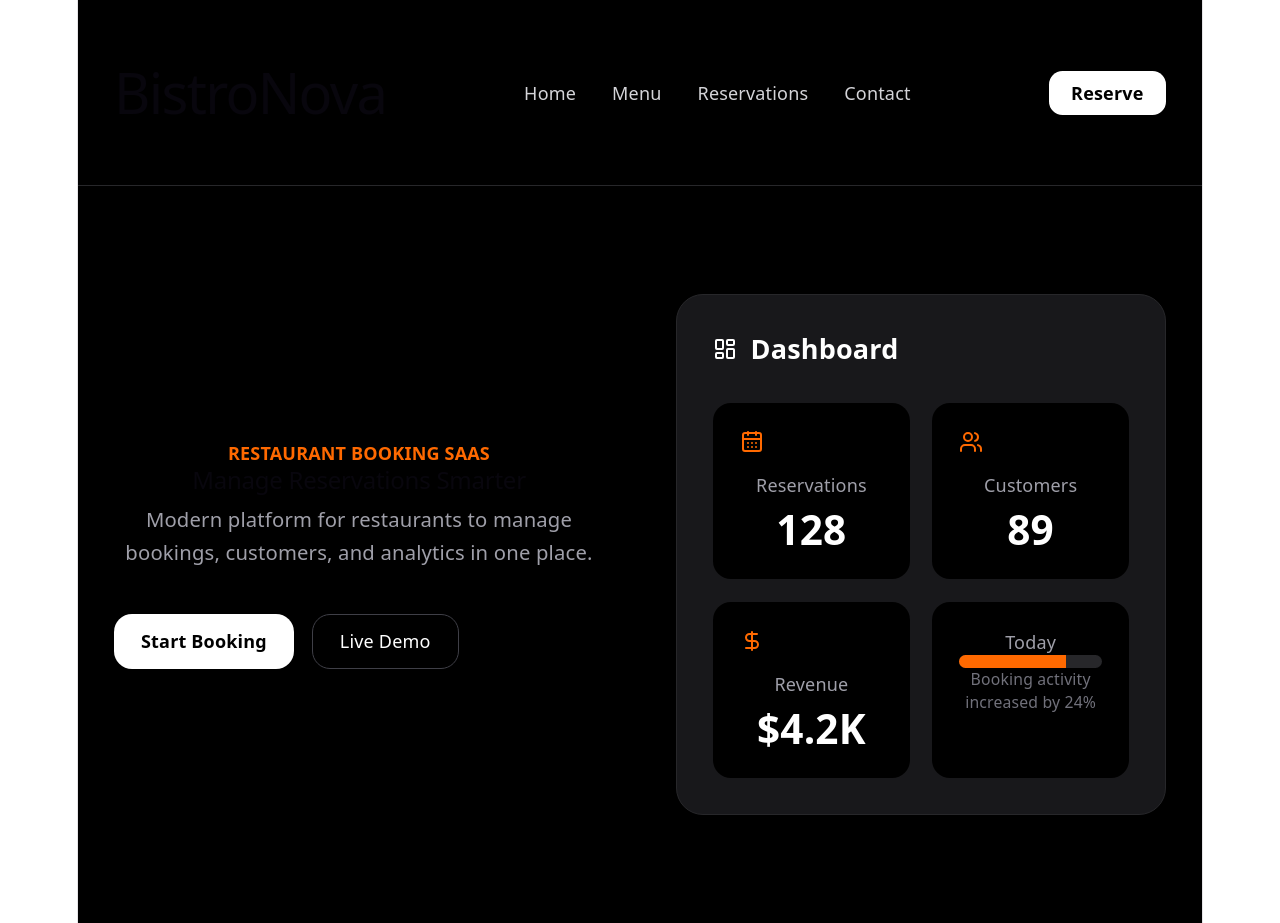
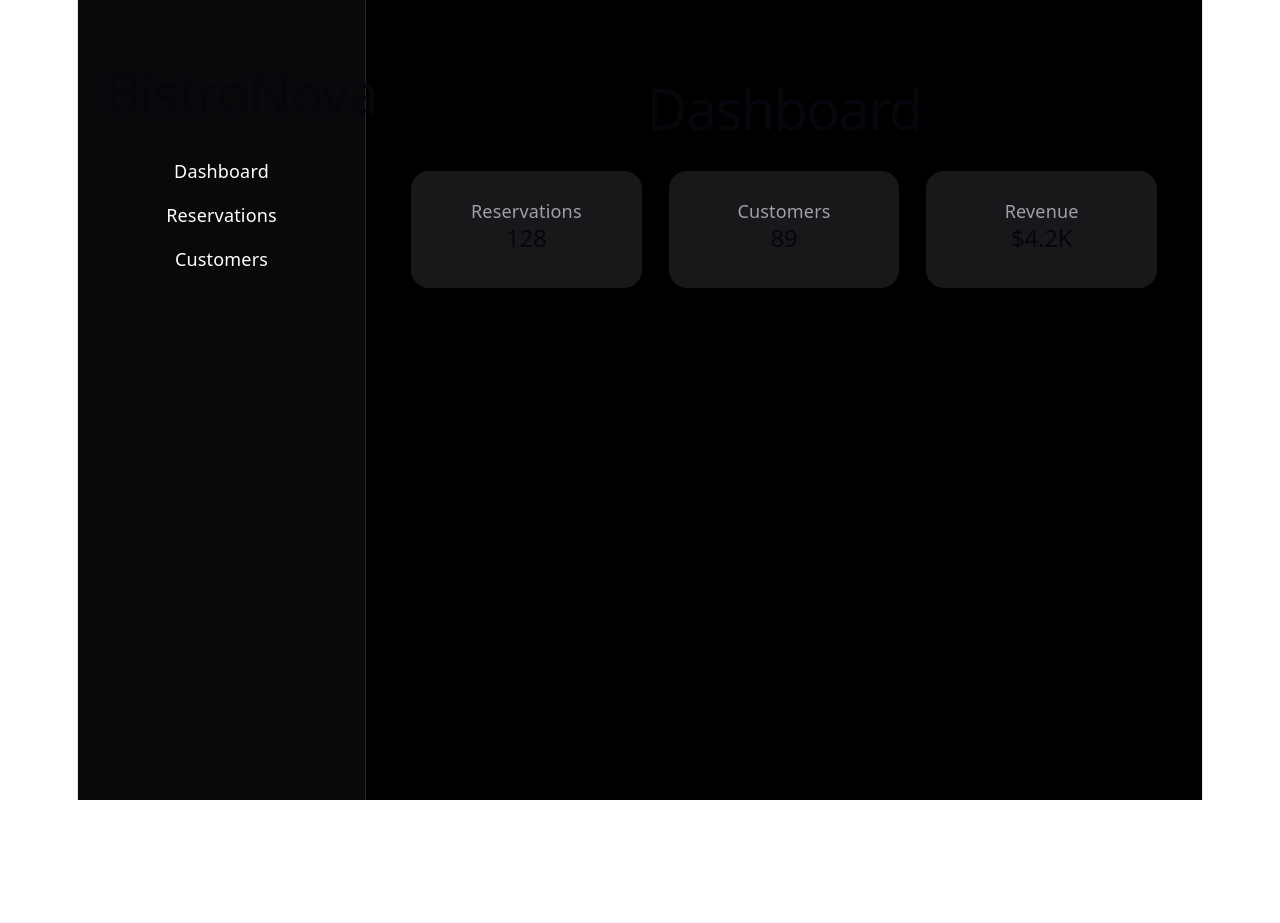
Before and after one commit to mostafa16-lab/restaurant-booking-saas, a React (Vite) app: page / in a window 1280 px wide. After the commit the page ends 800 px from the top, so only its background shows below. Built offline with nearby package versions, Linux system fonts and the light colour scheme.

Commit message:
build saas dashboard routing structure

```diff
--- a/package.json
+++ b/package.json
@@ -12,7 +12,8 @@
   "dependencies": {
     "lucide-react": "^1.16.0",
     "react": "^19.2.6",
-    "react-dom": "^19.2.6"
+    "react-dom": "^19.2.6",
+    "react-router-dom": "^7.15.1"
   },
   "devDependencies": {
     "@eslint/js": "^10.0.1",
--- a/src/App.jsx
+++ b/src/App.jsx
@@ -1,97 +1,21 @@
-import { CalendarDays, Users, DollarSign, LayoutDashboard } from "lucide-react";
+import { BrowserRouter, Routes, Route } from "react-router-dom";
+
+import DashboardLayout from "./layout/DashboardLayout";
+
+import Dashboard from "./pages/Dashboard";
+import Reservations from "./pages/Reservations";
+import Customers from "./pages/Customers";
 
 export default function App() {
   return (
-    <div className="min-h-screen bg-black text-white">
-      {/* Navbar */}
-      <nav className="flex items-center justify-between px-8 py-6 border-b border-zinc-800">
-        <h1 className="text-3xl font-bold">BistroNova</h1>
-
-        <div className="hidden md:flex gap-8 text-zinc-300">
-          <a href="#">Home</a>
-          <a href="#">Menu</a>
-          <a href="#">Reservations</a>
-          <a href="#">Contact</a>
-        </div>
-
-        <button className="bg-white text-black px-5 py-2 rounded-xl font-semibold">
-          Reserve
-        </button>
-      </nav>
-
-      {/* Hero */}
-      <section className="max-w-7xl mx-auto px-8 py-24 grid md:grid-cols-2 gap-16 items-center">
-        <div>
-          <p className="text-orange-500 font-semibold mb-4">
-            RESTAURANT BOOKING SAAS
-          </p>
-
-          <h2 className="text-6xl font-bold leading-tight">
-            Manage Reservations Smarter
-          </h2>
-
-          <p className="text-zinc-400 mt-8 text-lg leading-relaxed">
-            Modern platform for restaurants to manage bookings, customers, and
-            analytics in one place.
-          </p>
-
-          <div className="flex gap-4 mt-10">
-            <button className="bg-white text-black px-6 py-3 rounded-2xl font-semibold">
-              Start Booking
-            </button>
-
-            <button className="border border-zinc-700 px-6 py-3 rounded-2xl">
-              Live Demo
-            </button>
-          </div>
-        </div>
-
-        {/* Dashboard Preview */}
-        <div className="bg-zinc-900 border border-zinc-800 rounded-3xl p-8 shadow-2xl">
-          <div className="flex items-center gap-3 mb-8">
-            <LayoutDashboard />
-            <h3 className="text-2xl font-bold">Dashboard</h3>
-          </div>
-
-          <div className="grid grid-cols-2 gap-5">
-            <div className="bg-black p-6 rounded-2xl">
-              <CalendarDays className="mb-4 text-orange-500" />
-
-              <p className="text-zinc-400">Reservations</p>
-
-              <h4 className="text-4xl font-bold mt-2">128</h4>
-            </div>
-
-            <div className="bg-black p-6 rounded-2xl">
-              <Users className="mb-4 text-orange-500" />
-
-              <p className="text-zinc-400">Customers</p>
-
-              <h4 className="text-4xl font-bold mt-2">89</h4>
-            </div>
-
-            <div className="bg-black p-6 rounded-2xl">
-              <DollarSign className="mb-4 text-orange-500" />
-
-              <p className="text-zinc-400">Revenue</p>
-
-              <h4 className="text-4xl font-bold mt-2">$4.2K</h4>
-            </div>
-
-            <div className="bg-black p-6 rounded-2xl">
-              <p className="text-zinc-400 mb-2">Today</p>
-
-              <div className="h-3 bg-zinc-800 rounded-full overflow-hidden">
-                <div className="w-3/4 h-full bg-orange-500"></div>
-              </div>
-
-              <p className="mt-4 text-sm text-zinc-500">
-                Booking activity increased by 24%
-              </p>
-            </div>
-          </div>
-        </div>
-      </section>
-    </div>
+    <BrowserRouter>
+      <Routes>
+        <Route path="/" element={<DashboardLayout />}>
+          <Route index element={<Dashboard />} />
+          <Route path="reservations" element={<Reservations />} />
+          <Route path="customers" element={<Customers />} />
+        </Route>
+      </Routes>
+    </BrowserRouter>
   );
 }
--- /dev/null
+++ b/src/layout/DashboardLayout.jsx
@@ -0,0 +1,23 @@
+import { Link, Outlet } from "react-router-dom";
+
+export default function DashboardLayout() {
+  return (
+    <div className="min-h-screen bg-black text-white flex">
+      {/* Sidebar */}
+      <aside className="w-64 bg-zinc-950 border-r border-zinc-800 p-6">
+        <h1 className="text-3xl font-bold mb-10">BistroNova</h1>
+
+        <nav className="flex flex-col gap-4">
+          <Link to="/">Dashboard</Link>
+          <Link to="/reservations">Reservations</Link>
+          <Link to="/customers">Customers</Link>
+        </nav>
+      </aside>
+
+      {/* Main Content */}
+      <main className="flex-1 p-10">
+        <Outlet />
+      </main>
+    </div>
+  );
+}
--- /dev/null
+++ b/src/pages/Customers.jsx
@@ -0,0 +1,11 @@
+export default function Customers() {
+  return (
+    <div>
+      <h1 className="text-4xl font-bold mb-6">Customers</h1>
+
+      <div className="bg-zinc-900 p-6 rounded-2xl">
+        <p className="text-zinc-400">Customer management system coming soon.</p>
+      </div>
+    </div>
+  );
+}
--- /dev/null
+++ b/src/pages/Dashboard.jsx
@@ -0,0 +1,24 @@
+export default function Dashboard() {
+  return (
+    <div>
+      <h1 className="text-4xl font-bold mb-6">Dashboard</h1>
+
+      <div className="grid md:grid-cols-3 gap-6">
+        <div className="bg-zinc-900 p-6 rounded-2xl">
+          <p className="text-zinc-400">Reservations</p>
+          <h2 className="text-4xl font-bold mt-3">128</h2>
+        </div>
+
+        <div className="bg-zinc-900 p-6 rounded-2xl">
+          <p className="text-zinc-400">Customers</p>
+          <h2 className="text-4xl font-bold mt-3">89</h2>
+        </div>
+
+        <div className="bg-zinc-900 p-6 rounded-2xl">
+          <p className="text-zinc-400">Revenue</p>
+          <h2 className="text-4xl font-bold mt-3">$4.2K</h2>
+        </div>
+      </div>
+    </div>
+  );
+}
--- /dev/null
+++ b/src/pages/Reservations.jsx
@@ -0,0 +1,34 @@
+export default function Reservations() {
+  const reservations = [
+    { id: 1, name: "John Doe", guests: 2, time: "7:00 PM" },
+    { id: 2, name: "Sarah Smith", guests: 4, time: "8:30 PM" },
+  ];
+
+  return (
+    <div>
+      <h1 className="text-4xl font-bold mb-6">Reservations</h1>
+
+      <div className="bg-zinc-900 rounded-2xl overflow-hidden">
+        <table className="w-full">
+          <thead className="bg-zinc-800">
+            <tr>
+              <th className="text-left p-4">Customer</th>
+              <th className="text-left p-4">Guests</th>
+              <th className="text-left p-4">Time</th>
+            </tr>
+          </thead>
+
+          <tbody>
+            {reservations.map((reservation) => (
+              <tr key={reservation.id} className="border-t border-zinc-800">
+                <td className="p-4">{reservation.name}</td>
+                <td className="p-4">{reservation.guests}</td>
+                <td className="p-4">{reservation.time}</td>
+              </tr>
+            ))}
+          </tbody>
+        </table>
+      </div>
+    </div>
+  );
+}
```
Also changed, not shown: 1 other file (tests, documents, lock files or other folders).
